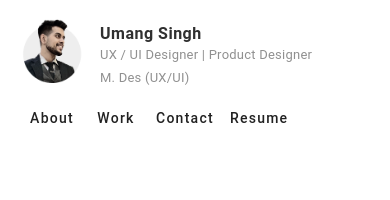
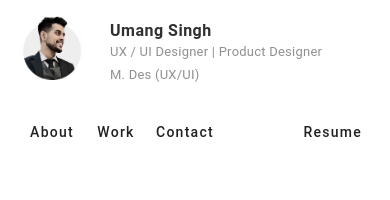
Before and after one commit to umangsingh27/umangsingh27.github.io, an Angular app in the folder portfolio/: page / in a window 390 px wide. Shown: the top 200 px of the page. Built offline with nearby package versions, Linux system fonts and the light colour scheme; what ng2-pdf-viewer would draw is missing.

Commit message:
Moved Nav-bar to flex-box for responsiveness

```diff
--- a/portfolio/src/app/nav-bar/nav-bar.component.css
+++ b/portfolio/src/app/nav-bar/nav-bar.component.css
@@ -1,19 +1,34 @@
+.flex-box {
+    /* width: 100%; */
+    display: inline-flex;
+    /* responsively send to next line */
+    flex-wrap: wrap;
+    /* aligns items horizontolly */
+    justify-content: attr(j);
+    /* aligns items vertically */
+    align-items: center;
+    /* add gap between flex items */
+    gap: 10px;
+}
+
+@media screen and (max-width: 992px){
+    .right {
+        width: 100%;
+    }
+}
+
+.nav-bar {
+    background-color: transparent;
+    z-index: 200;
+    padding: 10px 15%;
+    /* min-height: 80px; */
+    position: fixed;
+}
+
 /* page-margin for small-sized screen devices*/
 @media only screen and (max-width:599px) {
     .nav-bar {
         padding: 0 20px !important;
-    }
-
-    .nav-bar2 {
-        padding: 0 20px !important;
-    }
-}
-
-/* nav-bar-background-height for medium-sized screen devices */
-@media only screen and (max-width: 959px) {
-    .nav-bar-background {
-        min-height: 150px !important;
-        margin-top: -20px !important
     }
 }
 
@@ -22,20 +37,9 @@
     backdrop-filter: blur(20px);
 }
 
-.nav-bar {
-    background-color: transparent;
-    z-index: 200;
-    padding: 10px 15%;
-    min-height: 80px;
-    position: fixed;
-}
-
-.nav-bar2 {
-    background: transparent;
-    z-index: 200;
-    margin-top: 90px;
-    padding: 0px 15%;
-    position: fixed;
+.mat-toolbar-row, .mat-toolbar-single-row {
+    height: auto !important;
+    /* width: 100vw; */
 }
 
 .profile-pic {
@@ -56,13 +60,3 @@
     line-height: 15px;
     color: #909090;
 }
-
-.spacer {
-    flex: 05 1 auto;
-}
-
-/* .float-to-end {
-    margin-right: auto;
-    justify-content: flex-end;
-    align-self: flex-end;
-} */
--- a/portfolio/src/app/nav-bar/nav-bar.component.html
+++ b/portfolio/src/app/nav-bar/nav-bar.component.html
@@ -1,6 +1,7 @@
 <div class="">
     <div *ngIf="home; else goBackTemplate">
-        <mat-toolbar class="nav-bar nav-bar-background">
+        <mat-toolbar class="nav-bar nav-bar-background flex-box" style="justify-content: space-between">
+            <div class="flex-box justify-flex-start">
                 <span><img class="profile-pic" [src]="navBarInfo.profilePicPath"/></span>
                 <span>
                     <mat-list>
@@ -10,26 +11,25 @@
                         </mat-list-item>
                     </mat-list>
                 </span>
-            <div class="spacer"></div>
-            <div fxHide.sm fxHide.lt-sm>
+            </div>
+
+            <div class="right flex-box" style="justify-content: space-between">
+                <!-- <div class="a"> <a mat-button (click)="scrollToSection('about')">About</a></div>
+                <div class="b"> <a mat-button (click)="scrollToSection('about')">About</a></div> -->
+                <div style="justify-content: flex-start">
                     <a mat-button (click)="scrollToSection('about')">About</a>
                     <a mat-button (click)="scrollToSection('projects')">Work</a>
                     <a mat-button (click)="scrollToSection('contact')">Contact</a>
+                </div>
+                <div style="justify-content: flex-end">
                     <a mat-button [routerLink]="'resume'">Resume</a>
                 </div>
-        </mat-toolbar>
-        <mat-toolbar class="nav-bar2">
-            <div fxHide.gt-sm>
-                <a mat-button (click)="scrollToSection('about')">About</a>
-                <a mat-button (click)="scrollToSection('projects')">Work</a>
-                <a mat-button (click)="scrollToSection('contact')">Contact</a>
-                <a mat-button [routerLink]="'resume'">Resume</a>
             </div>
         </mat-toolbar>
     </div>
 
     <ng-template #goBackTemplate>
-        <mat-toolbar class="nav-bar nav-bar-background">
+        <mat-toolbar class="nav-bar nav-bar-background flex-box" style="justify-content: space-between">
             <a mat-button (click)="goBack()">Home</a>
             <a mat-button *ngIf="download" (click)="downloadClicked()">Download</a>
         </mat-toolbar>
```
Lines whose indentation alone changed are shown as unchanged.
